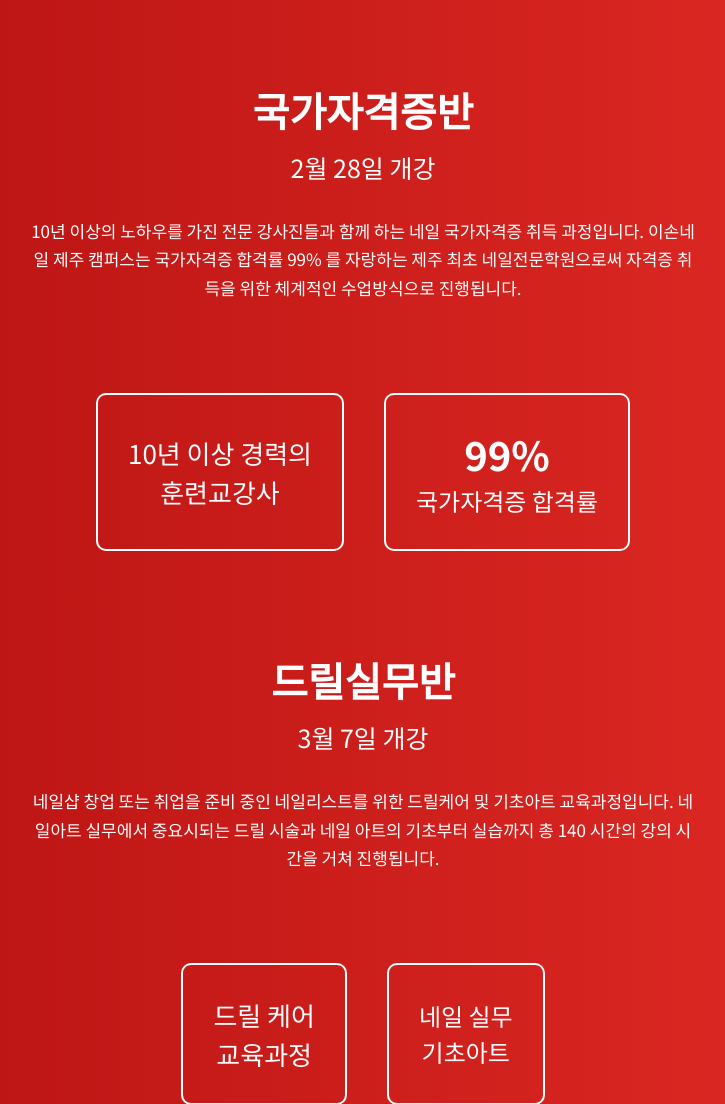
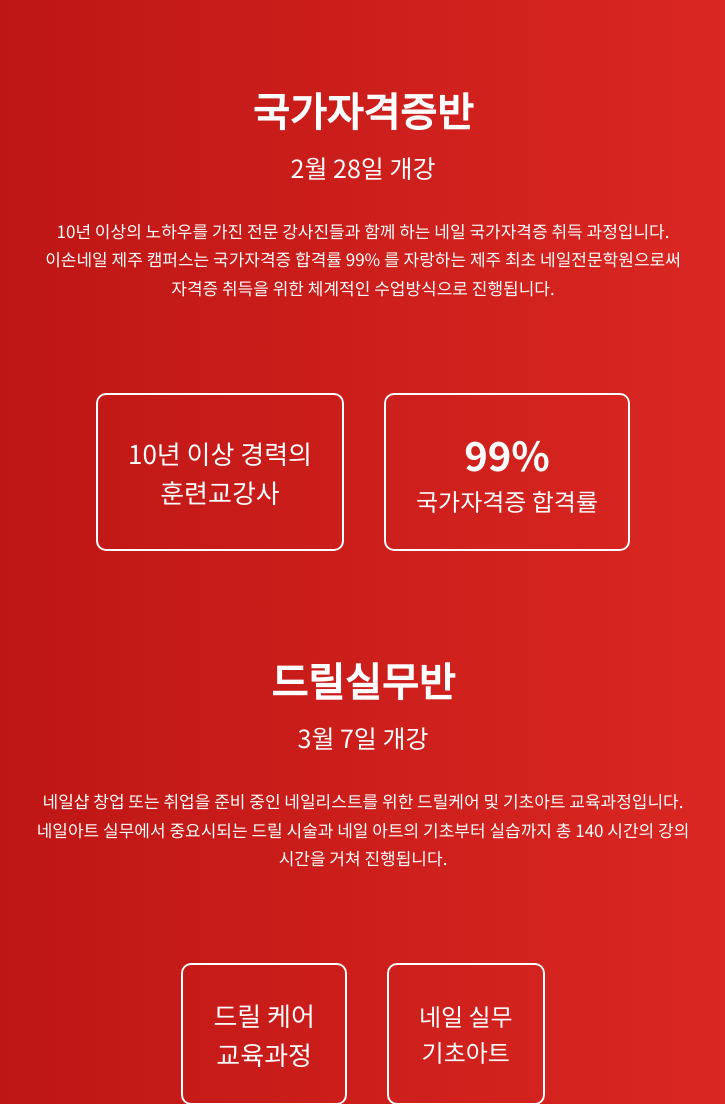
Before and after one commit to 2pct/2pct.github.io, a PHP site: page / in a window 1280 px wide. Shown: the part 3207-4311 px from the top of the page, without its empty margins (277-1002 px from the left). Run offline with PHP 8.4, Linux system fonts and the light colour scheme.

Commit message:
Update style.css

```diff
--- a/style.css
+++ b/style.css
@@ -353,6 +353,7 @@ b {
     font-weight: 300;
     font-size: 1.7rem;
     line-height: 1.7;
+    word-break: keep-all;
 }
 
 #special-curri .special-curri-top .all-cards {
```
